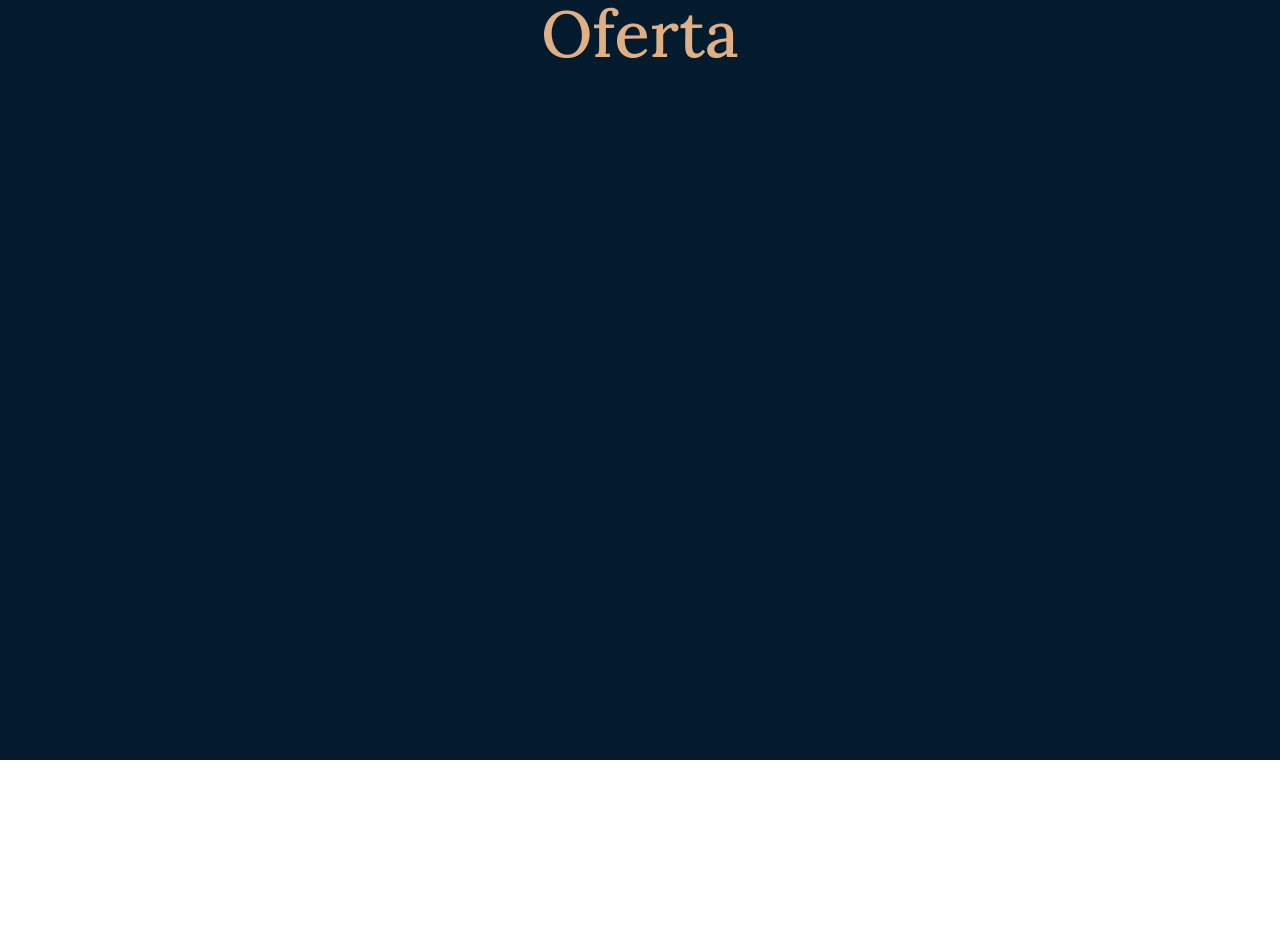
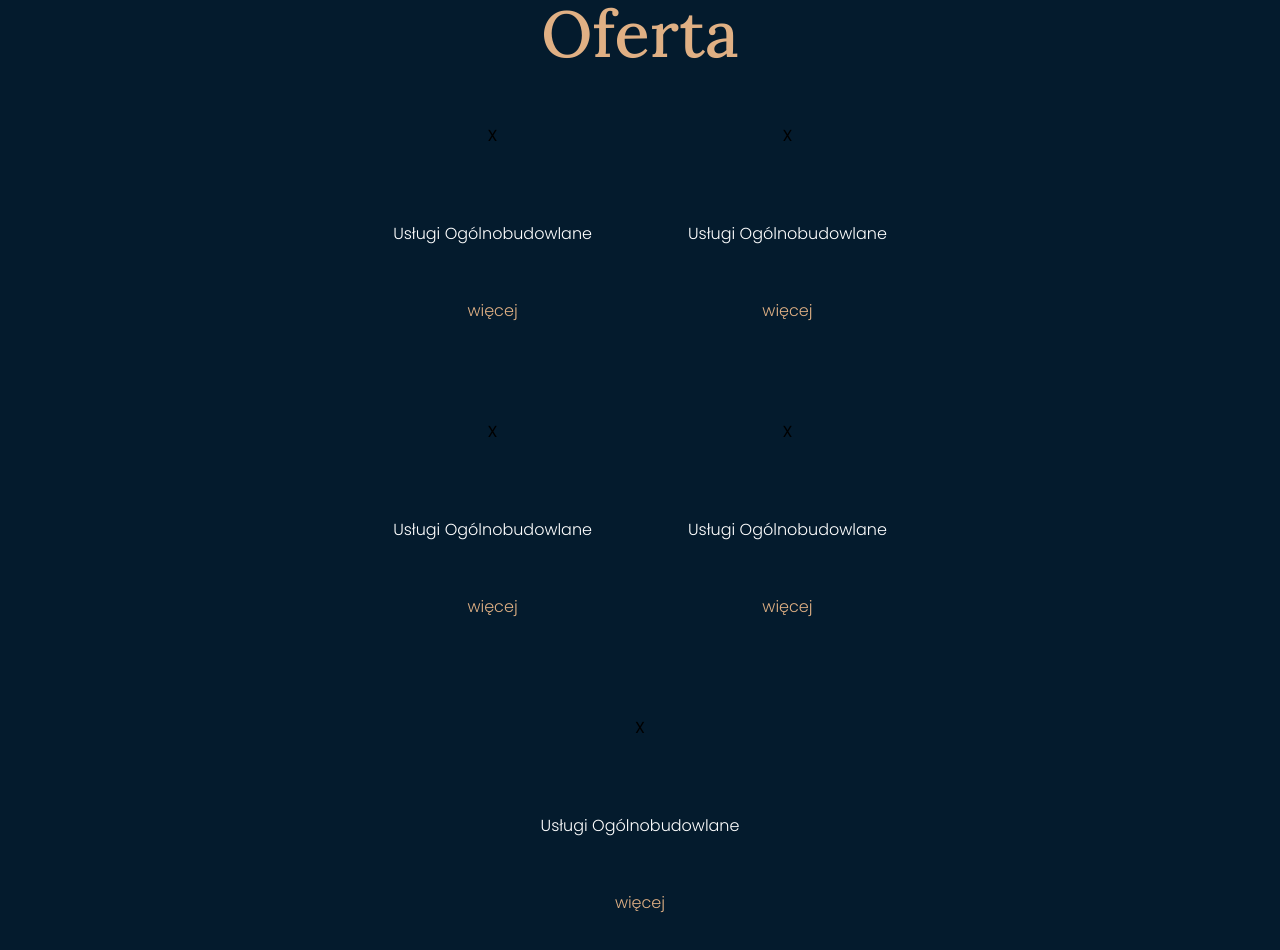
Before and after one commit to caren1/mctrade-react-v2, a React (Create React App) app: page / in a window 1280 px wide. Shown: the part 1640-2590 px from the top of the page. Before the commit the page ends 2400 px from the top, so only its background shows below. Built offline with nearby package versions, Linux system fonts and the light colour scheme.

Commit message:
initial single offer component

```diff
--- a/src/components/Offer/Offer.elements.js
+++ b/src/components/Offer/Offer.elements.js
@@ -1,20 +1,26 @@
 import styled from 'styled-components'
 
 export const OfferContainer = styled.div`
-height: 100vh;
+height: 100%;
 background-color: #041B2D;
 padding: 2em;
 `
+
 
 export const OfferHeading = styled.h1`
 color: #E0B084;
 font-size: 65px;
 text-align: center;
 font-family: 'Lora', serif;
-margin-bottom: 35px;
 font-weight: 500;
 `
 
 export const Offers = styled.div`
+display: flex;
+justify-content: center;
+align-items: center;
+flex-wrap: wrap;
+max-width: 70%;
+margin: auto;
 
 `
--- a/src/components/Offer/Offer.js
+++ b/src/components/Offer/Offer.js
@@ -1,6 +1,7 @@
 import React from 'react'
 import { OfferContainer, OfferHeading, Offers } from './Offer.elements'
 
+import SingleOffer from './SingleOffer/SingleOffer'
 // - Offer -> SingleOffer -> SingleOfferDetails
 
 const Offer = () => {
@@ -8,7 +9,11 @@ const Offer = () => {
         <OfferContainer>
             <OfferHeading>Oferta</OfferHeading>
             <Offers>
-
+                <SingleOffer />
+                <SingleOffer />
+                <SingleOffer />
+                <SingleOffer />
+                <SingleOffer />
             </Offers>
         </OfferContainer>
     )
--- /dev/null
+++ b/src/components/Offer/SingleOffer/SingleOffer.elements.js
@@ -0,0 +1,41 @@
+import styled from 'styled-components'
+
+export const SingleOfferContainer = styled.div`
+display: flex;
+flex-direction: column;
+justify-content: space-between;
+align-items: center;
+text-align: center;
+/* border: 1px solid white; */
+max-width: 250px;
+height: 200px;
+font-family: 'Poppins', sans-serif;
+margin: 3em;
+`
+
+export const OfferTitle = styled.h1`
+color: #ffffff;
+font-weight: 300;
+font-size: 16px;
+margin-top: 20px;
+
+`
+
+export const OfferIcon = styled.img`
+
+`
+export const OfferLink = styled.a`
+text-decoration: none;
+color: #E0B084;
+cursor: pointer;
+font-weight: 300;
+
+&:hover {
+    transform: scale(1.05);
+    transition: all 0.2s ease-out;
+}
+`
+
+export const Test = styled.p`
+
+`
--- /dev/null
+++ b/src/components/Offer/SingleOffer/SingleOffer.js
@@ -0,0 +1,20 @@
+import React from 'react'
+import { SingleOfferContainer, OfferIcon, OfferTitle, OfferLink, Test } from './SingleOffer.elements'
+
+const SingleOffer = ({ icon, title, onClick }) => {
+    return (
+        // <SingleOfferContainer>
+        //     <OfferIcon src={icon}></OfferIcon>
+        //     <OfferTitle>{title}</OfferTitle>
+        //     <OfferLink onClick={onclick}>więcej</OfferLink>
+        // </SingleOfferContainer>
+        <SingleOfferContainer>
+             {/* <OfferIcon></OfferIcon> */}
+             <Test>X</Test>
+             <OfferTitle>Usługi Ogólnobudowlane</OfferTitle>
+             <OfferLink>więcej</OfferLink>
+        </SingleOfferContainer>
+    )
+}
+
+export default SingleOffer
```
